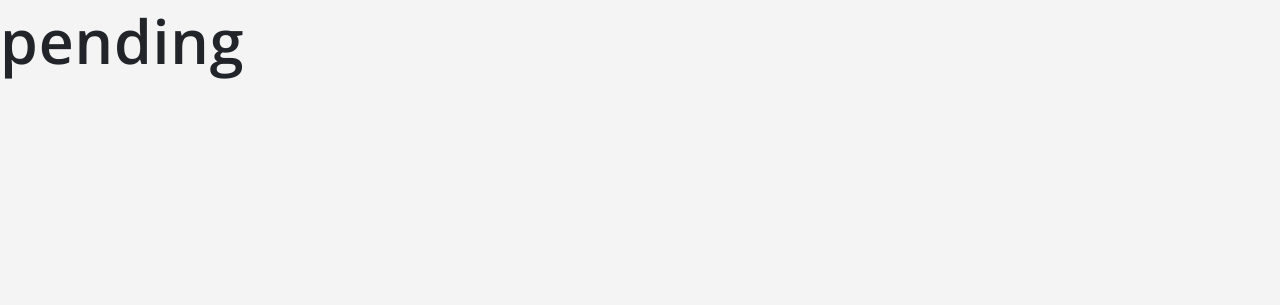
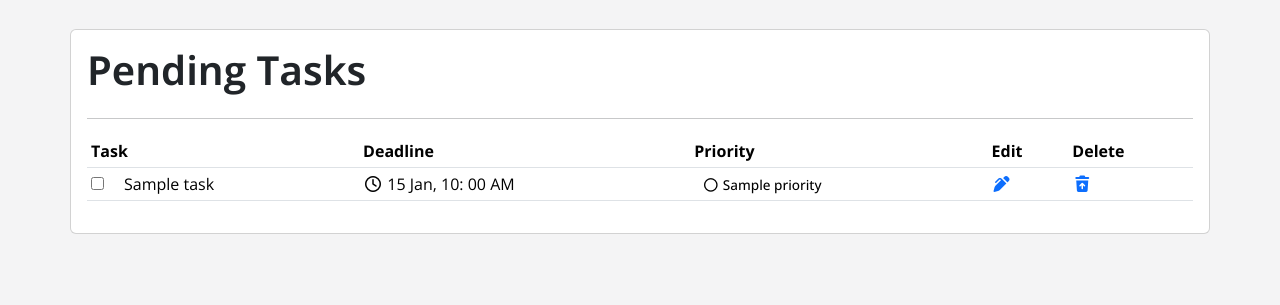
Before and after one commit to athikapriya/django-Todo-App, a Django app: template base/templates/base/pending.html in a window 1280 px wide. Shown: the part 234-539 px from the top of the page. Run offline with Django 3.2, Linux system fonts and the light colour scheme; the template is opened without the code that fills it: most values are stand-ins (such as "Sample title", 1, 10 or a date in 2020); some libraries are stand-ins or nearby versions.

Commit message:
pending task added

```diff
--- a/base/templates/base/pending.html
+++ b/base/templates/base/pending.html
@@ -2,5 +2,67 @@
 {% load static %}
 {% block content %}
 
-<h1>pending</h1>
+<section id="pending_tasks">
+    <div class="container my-4">
+        <div class="row">
+            <div class="card card-body">
+                <h2 class="main-heading">Pending Tasks</h2>
+                <hr>
+                <table class="table table-sm">
+                    <tr>
+                        <th>Task</th>
+                        <th>Deadline</th>
+                        <th>Priority</th>
+                        <th>Edit</th>
+                        <th>Delete</th>
+                    </tr>
+
+                    {% for task in pending_tasks %}
+                    <tr>
+                        <td class="task-name__cell d-flex align-item-center">
+                            <form action="{% url 'toggle_task' task.id %}" method="POST">
+                                {% csrf_token %}
+                                <input type="checkbox" name="" id="" onchange="this.form.submit()"
+                                {% if task.is_completed %} checked {% endif %}>
+                            </form>
+                            <span>{{task.name}}</span>
+                        </td>
+
+                        <td>
+                            <span>
+                                <i class="fa-regular fa-clock"></i>
+                            </span>
+                            {{task.deadline|date:'d M, h: i A'}}
+                        </td>
+
+                        <td>
+                            <span class="priority-badge {{task.priority|lower}}">
+                                {% if task.priority == "High" %}
+                                    <i class="fa-solid fa-circle-exclamation"></i>
+                                {% elif task.priority == "Medium" %}
+                                    <i class="fa-solid fa-circle"></i>
+                                {% else %}
+                                    <i class="fa-regular fa-circle"></i>
+                                {% endif %}
+                                {{ task.priority }}
+                            </span>
+                        </td>
+
+                         <td>
+                            <a href="{% url 'update_task' task.id %}">
+                                <i class="fa-solid fa-pen-clip"></i>
+                            </a>
+                        </td>
+                         <td>
+                            <a href="{% url 'delete_task' task.id %}">
+                                <i class="fa-solid fa-trash-arrow-up"></i>
+                             </a>
+                        </td>
+                    </tr>
+                    {% endfor %}
+                </table>
+            </div>
+        </div>
+    </div>
+</section>
 {% endblock %}
```
